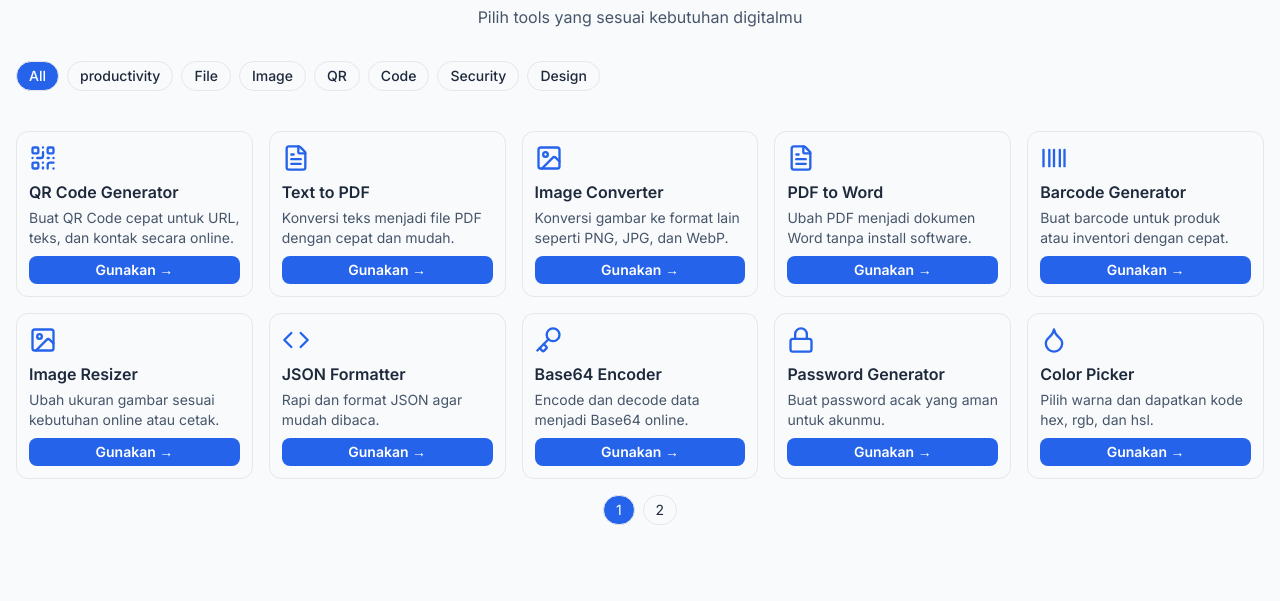
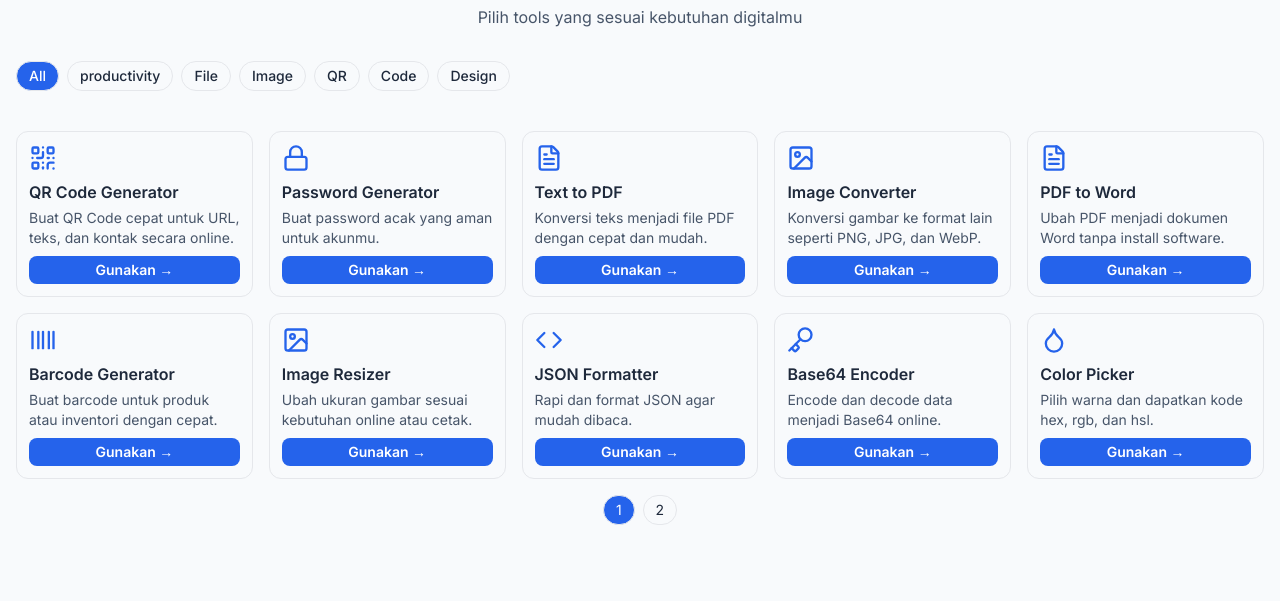
Before and after one commit to alim0179/landing-page-ansyah, a plain HTML site: page tools/index.html in a window 1280 px wide. Shown: the part 199-800 px from the top of the page. Drawn offline with nearby package versions, Linux system fonts and the light colour scheme; files whose address does not match are found by name.

Commit message:
update tools/index.html

```diff
--- a/tools/index.html
+++ b/tools/index.html
@@ -274,6 +274,8 @@
   ========================== */
   const tools = [
     { title: 'QR Code Generator', desc: 'Buat QR Code cepat untuk URL, teks, dan kontak secara online.', icon: 'qr-code', link: 'tools/qr-generator', category: 'productivity' },
+    { title: 'Password Generator', desc: 'Buat password acak yang aman untuk akunmu.', icon: 'lock', link: 'tools/password-generator', category: 'productivity' },
+
     { title: 'Text to PDF', desc: 'Konversi teks menjadi file PDF dengan cepat dan mudah.', icon: 'file-text', link: 'tools/text-to-pdf.html', category: 'File' },
     { title: 'Image Converter', desc: 'Konversi gambar ke format lain seperti PNG, JPG, dan WebP.', icon: 'image', link: 'tools/image-converter.html', category: 'Image' },
     { title: 'PDF to Word', desc: 'Ubah PDF menjadi dokumen Word tanpa install software.', icon: 'file-text', link: 'tools/pdf-to-word.html', category: 'File' },
@@ -281,7 +283,7 @@
     { title: 'Image Resizer', desc: 'Ubah ukuran gambar sesuai kebutuhan online atau cetak.', icon: 'image', link: 'tools/image-resizer.html', category: 'Image' },
     { title: 'JSON Formatter', desc: 'Rapi dan format JSON agar mudah dibaca.', icon: 'code', link: 'tools/json-formatter.html', category: 'Code' },
     { title: 'Base64 Encoder', desc: 'Encode dan decode data menjadi Base64 online.', icon: 'key', link: 'tools/base64.html', category: 'Code' },
-    { title: 'Password Generator', desc: 'Buat password acak yang aman untuk akunmu.', icon: 'lock', link: 'tools/password-generator.html', category: 'Security' },
+
     { title: 'Color Picker', desc: 'Pilih warna dan dapatkan kode hex, rgb, dan hsl.', icon: 'droplet', link: 'tools/color-picker.html', category: 'Design' },
     { title: 'Minify CSS', desc: 'Perkecil ukuran file CSS agar loading lebih cepat.', icon: 'file-text', link: 'tools/minify-css.html', category: 'Code' },
     { title: 'Minify JS', desc: 'Perkecil file JavaScript untuk optimasi website.', icon: 'file-text', link: 'tools/minify-js.html', category: 'Code' },
```
